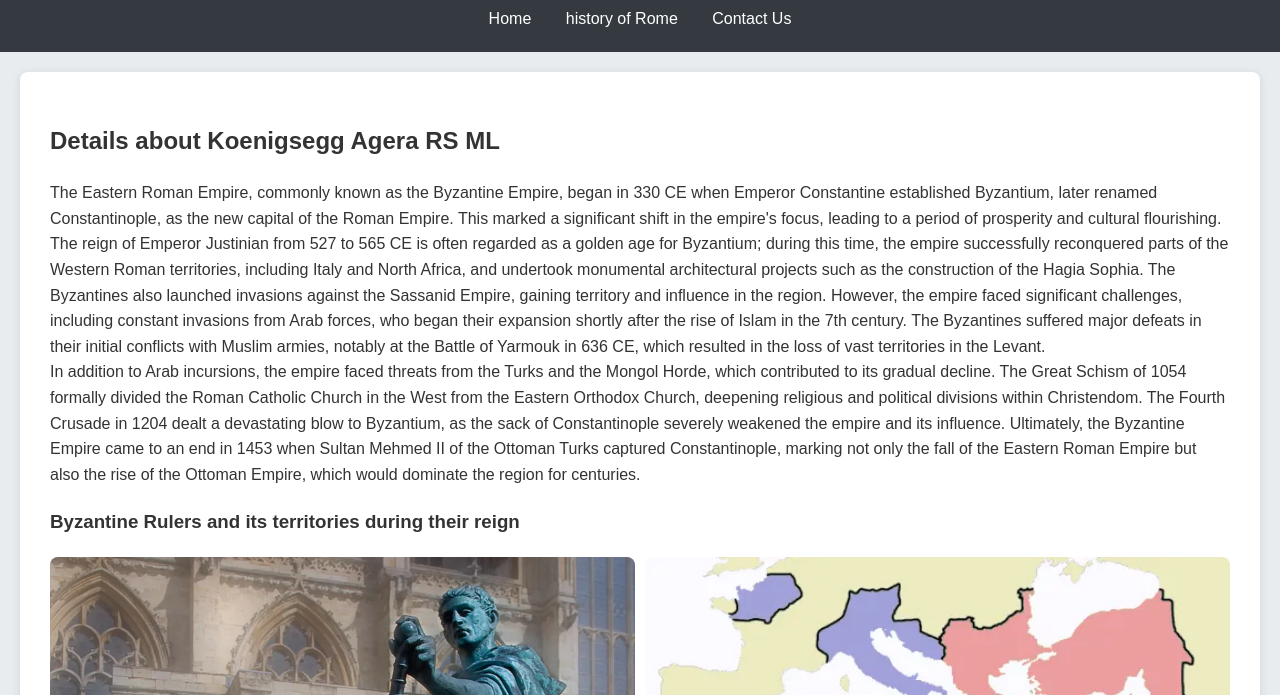
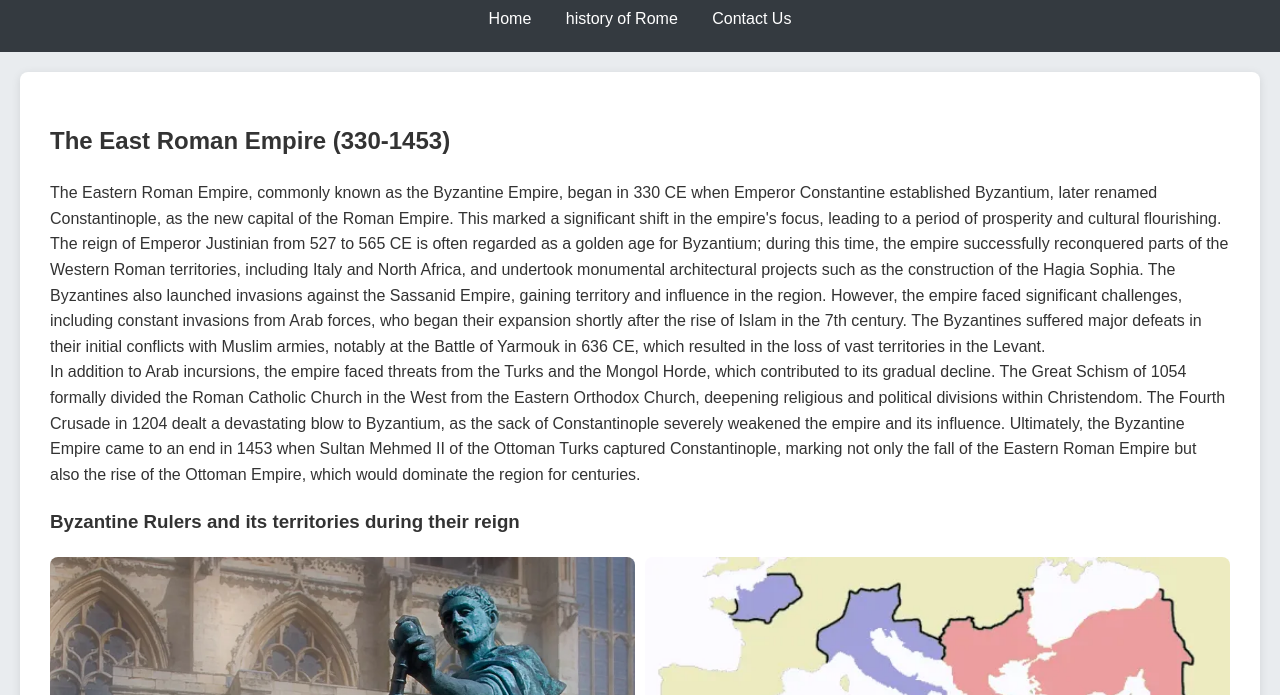
Before and after one commit to harry-joel/Roman-empire-Blog, a plain HTML site: page koenigsegg_rs.html in a window 1280 px wide. Shown: the part 105-800 px from the top of the page. Drawn offline with Linux system fonts and the light colour scheme.

Commit message:
Update koenigsegg_rs.html

```diff
--- a/koenigsegg_rs.html
+++ b/koenigsegg_rs.html
@@ -19,7 +19,7 @@
   </header>
 
   <section id="car-details">
-    <h2>Details about Koenigsegg Agera RS ML</h2>
+    <h2>The East Roman Empire (330-1453)</h2>
     <p>The Eastern Roman Empire, commonly known as the Byzantine Empire, began in 330 CE when Emperor Constantine established Byzantium, later renamed Constantinople, as the new capital of the Roman Empire. This marked a significant shift in the empire's focus, leading to a period of prosperity and cultural flourishing. The reign of Emperor Justinian from 527 to 565 CE is often regarded as a golden age for Byzantium; during this time, the empire successfully reconquered parts of the Western Roman territories, including Italy and North Africa, and undertook monumental architectural projects such as the construction of the Hagia Sophia. The Byzantines also launched invasions against the Sassanid Empire, gaining territory and influence in the region. However, the empire faced significant challenges, including constant invasions from Arab forces, who began their expansion shortly after the rise of Islam in the 7th century. The Byzantines suffered major defeats in their initial conflicts with Muslim armies, notably at the Battle of Yarmouk in 636 CE, which resulted in the loss of vast territories in the Levant.</p>
 
       <p>In addition to Arab incursions, the empire faced threats from the Turks and the Mongol Horde, which contributed to its gradual decline. The Great Schism of 1054 formally divided the Roman Catholic Church in the West from the Eastern Orthodox Church, deepening religious and political divisions within Christendom. The Fourth Crusade in 1204 dealt a devastating blow to Byzantium, as the sack of Constantinople severely weakened the empire and its influence. Ultimately, the Byzantine Empire came to an end in 1453 when Sultan Mehmed II of the Ottoman Turks captured Constantinople, marking not only the fall of the Eastern Roman Empire but also the rise of the Ottoman Empire, which would dominate the region for centuries.</p>
```
